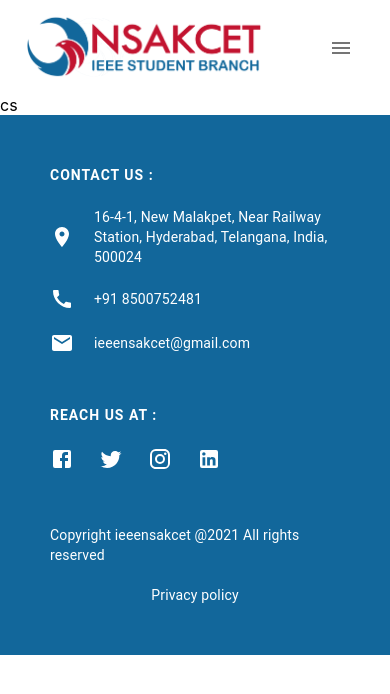
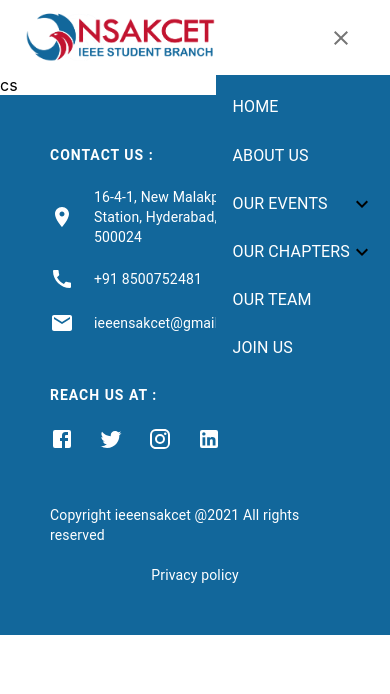
Before and after one commit to mohammedsrehan/ieee-website, a React (Create React App) app: page /cs in a window 390 px wide. Both pictures are taken after a click on the button "menu". Shown: the top 694 px of the page. Built offline with nearby package versions, Linux system fonts and the light colour scheme; the HTML template or start-up script is replaced by a standard one.

Commit message:
making responsive

```diff
--- a/src/components/navBar/navBar.js
+++ b/src/components/navBar/navBar.js
@@ -1,11 +1,108 @@
-import { IconButton, Paper } from "@material-ui/core";
-import React from "react";
+import {
+  Collapse,
+  Divider,
+  IconButton,
+  List,
+  ListItem,
+  ListItemText,
+  Paper,
+} from "@material-ui/core";
+import React, { useState } from "react";
 import MenuIcon from "@material-ui/icons/Menu";
+import CloseIcon from "@material-ui/icons/Close";
 import { Link } from "react-router-dom";
 import logo from "../../images/homePage/ieee-min.png";
 import "./style.css";
+import { ExpandLess, ExpandMore } from "@material-ui/icons";
 
 const NavBar = () => {
+  const [mobile, setMobile] = useState(false);
+  const [open, setOpen] = React.useState(false);
+  const [opens, setOpens] = React.useState(false);
+
+  const handleClick = () => {
+    setOpen(!open);
+  };
+  const handleClicks = () => {
+    setOpens(!opens);
+  };
+
+  const mobileNav = (
+    <List
+      component="nav"
+      aria-labelledby="nested-list-subheader"
+      className="root"
+    >
+      <ListItem button >
+        <Link to="/" className="text">
+          <ListItemText primary="HOME" />
+        </Link>
+      </ListItem>
+      <Divider />
+      <ListItem button to="/aboutus">
+        <Link to="/about" className="text">
+          <ListItemText primary="ABOUT US" />
+        </Link>
+      </ListItem>
+      <ListItem button onClick={handleClicks}>
+        <ListItemText primary="OUR EVENTS" className="text" />
+        {opens ? <ExpandLess /> : <ExpandMore />}
+      </ListItem>
+      <Collapse in={opens} timeout="auto" unmountOnExit>
+        <List component="div" disablePadding>
+          <ListItem button className="nested">
+            <Link to="/webinars" className="text">
+              <ListItemText primary="WEBINARS" />
+            </Link>
+          </ListItem>
+          <ListItem button className="nested">
+            <Link to="/quizzes" className="text">
+              <ListItemText primary="QUIZES" />
+            </Link>
+          </ListItem>
+          <ListItem button className="nested">
+            <Link to="/competitions" className="text">
+              <ListItemText primary="COMPETITIONS" />
+            </Link>
+          </ListItem>
+        </List>
+      </Collapse>
+      <ListItem button onClick={handleClick}>
+        <ListItemText primary="OUR CHAPTERS" className="text"/>
+        {open ? <ExpandLess /> : <ExpandMore />}
+      </ListItem>
+      <Collapse in={open} timeout="auto" unmountOnExit>
+        <List component="div" disablePadding>
+          <ListItem button className="nested">
+            <Link to="/cs" className="text">
+              <ListItemText primary="CS" />
+            </Link>
+          </ListItem>
+          <ListItem button className="nested">
+            <Link to="/wie" className="text">
+              <ListItemText primary="WIE" />
+            </Link>
+          </ListItem>
+          <ListItem button className="nested">
+            <Link to="/ras" className="text">
+              <ListItemText primary="RAS" />
+            </Link>
+          </ListItem>
+        </List>
+      </Collapse>
+      <ListItem button>
+        <Link to="/ourteam" className="text">
+          <ListItemText primary="OUR TEAM" />
+        </Link>
+      </ListItem>
+      <ListItem button>
+        <Link to="/joinus" className="text">
+          <ListItemText primary="JOIN US" />
+        </Link>
+      </ListItem>
+    </List>
+  );
+
   return (
     <div>
       <nav className="navbar">
@@ -78,12 +175,15 @@
             </Link>
           </li>
         </ul>
-        <IconButton aria-label="menu">
-          <MenuIcon
-            onClick={() => {
-              alert("clicked");
-            }}
-          />
+        {mobile ? mobileNav : ""}
+        <IconButton
+          aria-label="menu"
+          className="button"
+          onClick={() => {
+            setMobile(!mobile);
+          }}
+        >
+          {mobile ? <CloseIcon /> : <MenuIcon />}
         </IconButton>
       </nav>
     </div>
--- a/src/components/navBar/style.css
+++ b/src/components/navBar/style.css
@@ -5,11 +5,6 @@
   height: 95px;
   padding: 0 25px;
   background-color: #ffffff;
-}
-@media (max-width: 992px) {
-  .listItem{
-    display: none;
-  }
 }
 
 .logo {
@@ -23,6 +18,7 @@
   justify-content: space-evenly;
   align-items: center;
 }
+
 .listItem {
   list-style-type: none;
   font-size: 20px;
@@ -37,15 +33,15 @@
 .listItem:hover {
   border-top: 4px solid #12679b;
 }
-.hover{
+.hover {
   position: relative;
 }
-.subItem{
+.subItem {
   display: flex;
   flex-direction: column;
   gap: 10px;
 }
-.subListItem{
+.subListItem {
   display: none;
   width: max-content;
   text-align: center;
@@ -56,6 +52,50 @@
   transform: translateX(-50%);
 }
 
-.hover:hover > .subListItem{
+.hover:hover > .subListItem {
   display: block;
 }
+.button {
+  display: none !important;
+}
+.root {
+  max-width: 360px;
+  position: absolute !important;
+  top: 75px;
+  right: 0;
+  display: flex;
+  flex-direction: column;
+  align-items: center;
+  background-color: #12679b;
+}
+.nested {
+  padding-left: 30px !important;
+}
+.text{
+  text-decoration: none;
+  color: #ffffff;
+}
+@media (max-width: 992px) {
+  .navbar {
+    height: 75px;
+    justify-content: space-between;
+    position: relative;
+  }
+  .logo{
+    height: 60px;
+  }
+  .button {
+    display: inline-block !important;
+  }
+  .list {
+    display: none;
+  }
+  .listItem {
+    padding: 10px;
+  }
+  .link {
+    color: #ffffff;
+  }
+
+
+}
--- a/src/pages/home/home.js
+++ b/src/pages/home/home.js
@@ -6,6 +6,7 @@
 import csLogo from "../../images/homePage/IEEE-CS_Logo.png";
 import rasLogo from "../../images/homePage/ieee-ras-logo.png";
 import wieLogo from "../../images/homePage/ieee-wie-logo.png";
+import { Link } from "react-router-dom";
 
 function Home() {
   const classes = useStyles();
@@ -77,7 +78,7 @@
                 Webinars
               </Typography>
               <Typography variant="body2" className={classes.font_viewAll}>
-                View All
+                <Link to="/webinars" className={classes.link}>View All</Link>
               </Typography>
             </header>
           </Paper>
@@ -91,7 +92,7 @@
                 Competitions
               </Typography>
               <Typography variant="body2" className={classes.font_viewAll}>
-                View All
+                <Link to="/competitions" className={classes.link}>View All</Link>
               </Typography>
             </header>
           </Paper>
@@ -108,7 +109,7 @@
                 Quizzes
               </Typography>
               <Typography variant="body2" className={classes.font_viewAll}>
-                View All
+                <Link to="/quizzes" className={classes.link}>View All</Link>
               </Typography>
             </header>
           </Paper>
--- a/src/pages/home/styles.js
+++ b/src/pages/home/styles.js
@@ -100,6 +100,10 @@
     position: "absolute",
     right: "15px",
   },
+  link: {
+    textDecoration: 'none',
+    color: 'inherit',
+  },
   quizzes: {
     gridColumn: "1/3",
   },
@@ -115,14 +119,13 @@
     margin: '30px 0',
   },
   chapter_cards: {
-    display: "flex",
-    flexWrap: 'wrap',
-    // gap: '20px',
+    display: "grid",
+    gridTemplateColumns: 'repeat(auto-fit, minmax(250px, 1fr))',
+    gap: '20px',
     justifyContent: 'space-around',
     width: "100%",
   },
   chapters: {
-    width: '25%',
     display: "flex",
     padding: "20px",
     borderRadius: "15px",
@@ -134,15 +137,13 @@
     objectFit: 'contain',
   },
   cards: {
-    display: "flex",
-    flexWrap: 'wrap',
-    alignItems: "center",
-    justifyContent: "center",
+    display: "grid",
+    gridTemplateColumns: "repeat(auto-fit, minmax(130px, 1fr))",
     gap: "40px",
     margin: "50px",
+    width: '70%',
   },
   card: {
-    width: "120px",
     height: "100px",
     padding: "25px",
     textAlign: "center",
@@ -183,6 +184,11 @@
   [theme.breakpoints.down('sm')]: {
     events_cards: {
       width: '100%',
+    },
+  },
+  [theme.breakpoints.down('xs')]: {
+    cards: {
+      width: '90%',
     }
   }
 }));
```
Lines whose indentation alone changed are shown as unchanged.
